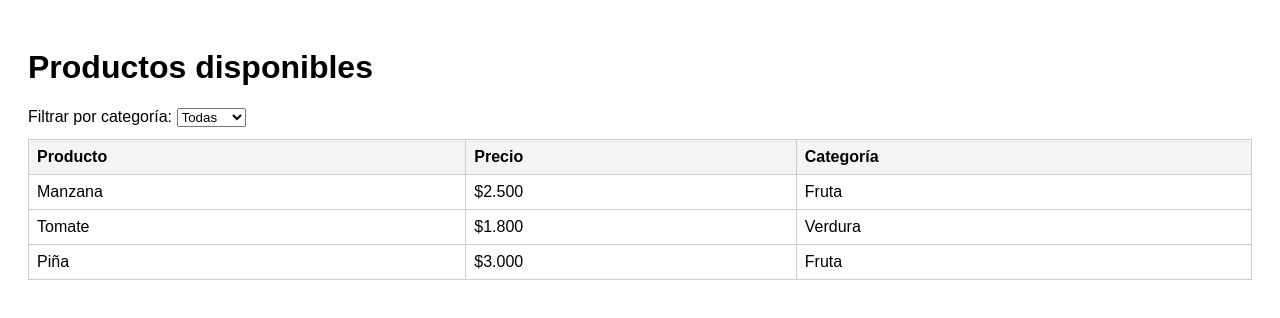
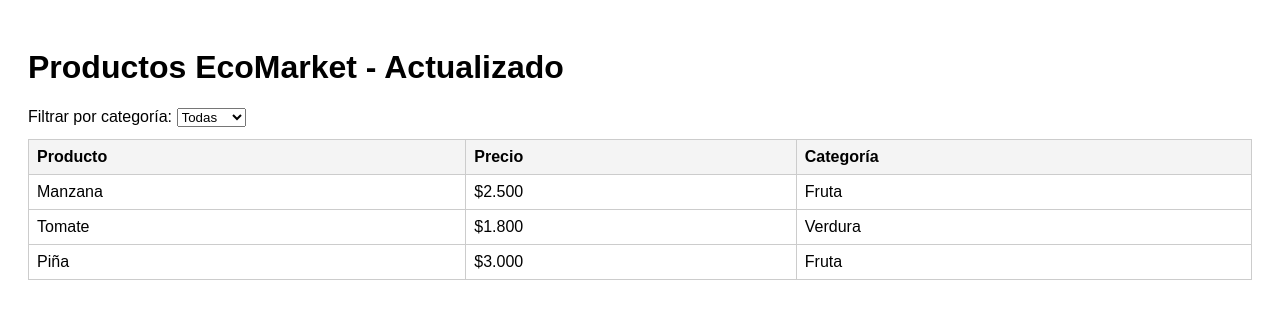
Before and after one commit to JcamiloPerlaza2005/parcial2-ingenieria-juan-perlaza, a plain HTML site: page src/index.html in a window 1280 px wide. Drawn offline with Linux system fonts and the light colour scheme.

Commit message:
Resolver conflicto: conservar título 'Productos EcoMarket - Actualizado'

```diff
--- a/src/index.html
+++ b/src/index.html
@@ -18,7 +18,7 @@
   </style>
 </head>
 <body>
-  <h1>Productos disponibles</h1>
+  <h1>Productos EcoMarket - Actualizado</h1>
 
   <!-- Control de filtro (se implementará en feature-filtrado) -->
   <label for="categoriaFiltro">Filtrar por categoría:</label>
```
